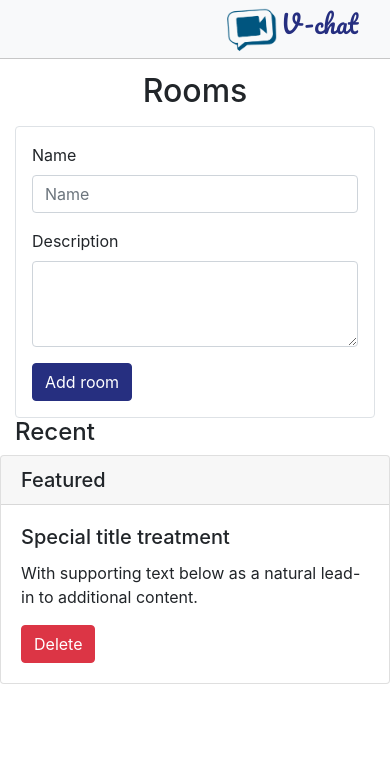
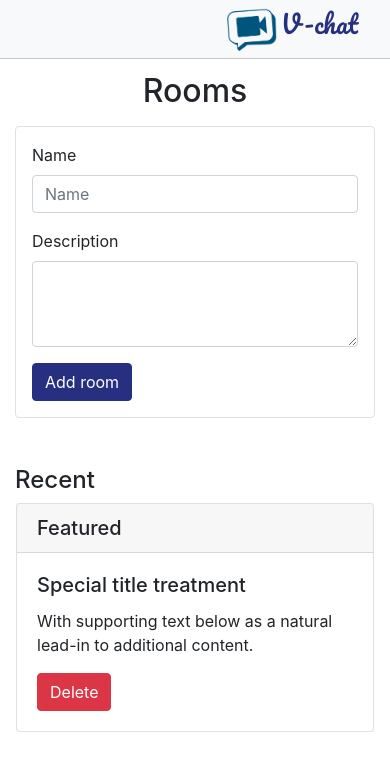
Before and after one commit to Sam-kayode/video-chat-app, a Vue app: page /#/rooms in a window 390 px wide. Shown: the top 770 px of the page. Built offline with nearby package versions, Linux system fonts and the light colour scheme; no server answers.

Commit message:
padding adjustments for room cards

```diff
--- a/src/views/Rooms.vue
+++ b/src/views/Rooms.vue
@@ -17,9 +17,9 @@
           <button type="submit" class="btn btn-primary">Add room</button>
         </form>
       </div>
-      <div class="col-sm col-md-7">
-        <h4>Recent</h4>
-        <div class="row">
+      <div class="col-sm col-md-7 pt-5 pt-md-0">
+        <h4 class="">Recent</h4>
+        <div class="row px-3">
           <div class="card">
             <h5 class="card-header">Featured</h5>
             <div class="card-body">
```
